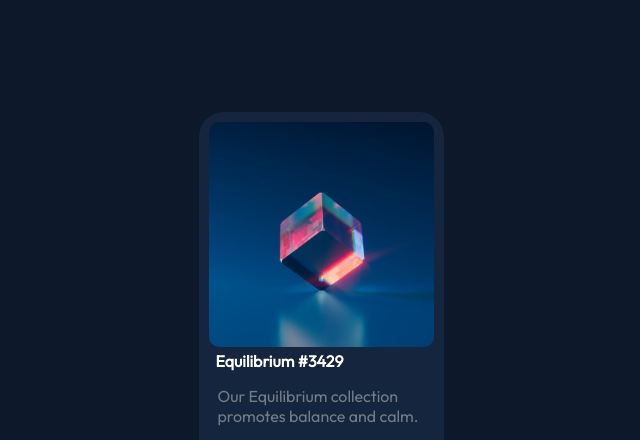
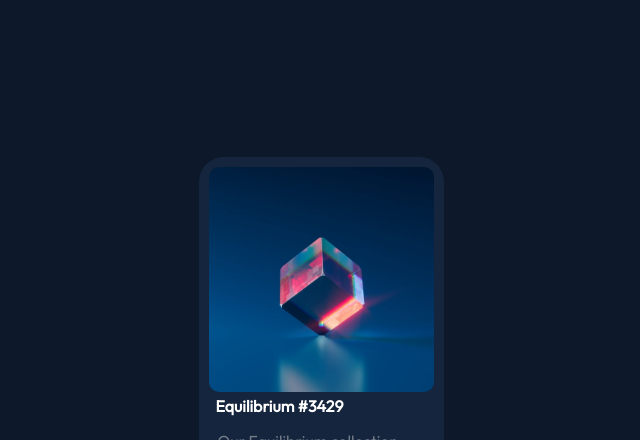
Before and after one commit to Devhoss/nft-preview-card-component-main, a plain HTML site: page index.html in a window 1280 px wide. Shown: the top 440 px of the page, without its empty margins (319-959 px from the left). Drawn offline with Linux system fonts and the light colour scheme.

Commit message:
change the approach to center "main"

```diff
--- a/styles.css
+++ b/styles.css
@@ -14,8 +14,10 @@ body {
     display: flex;
     justify-content: center;
     align-items: center;
-    margin-top: 7rem;
+    min-height: 100vh;
 }
+
+
 
 .container {
     border: 10px solid hsl(216, 50%, 16%);
```
